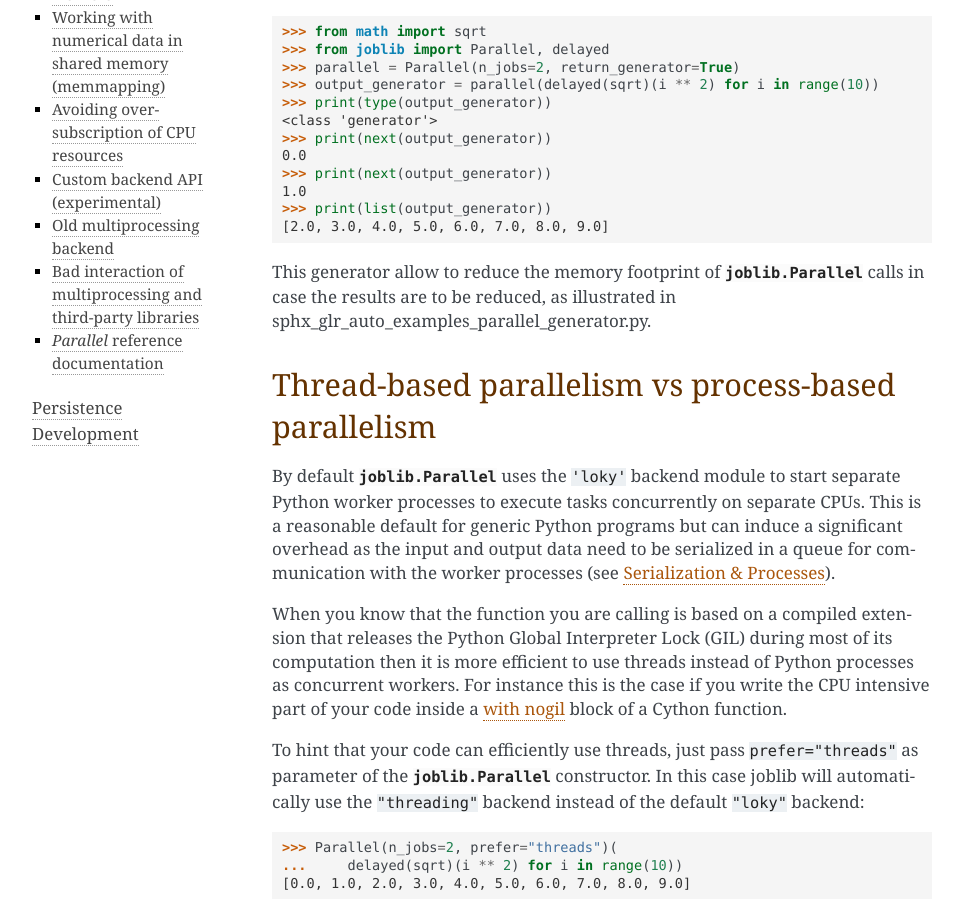
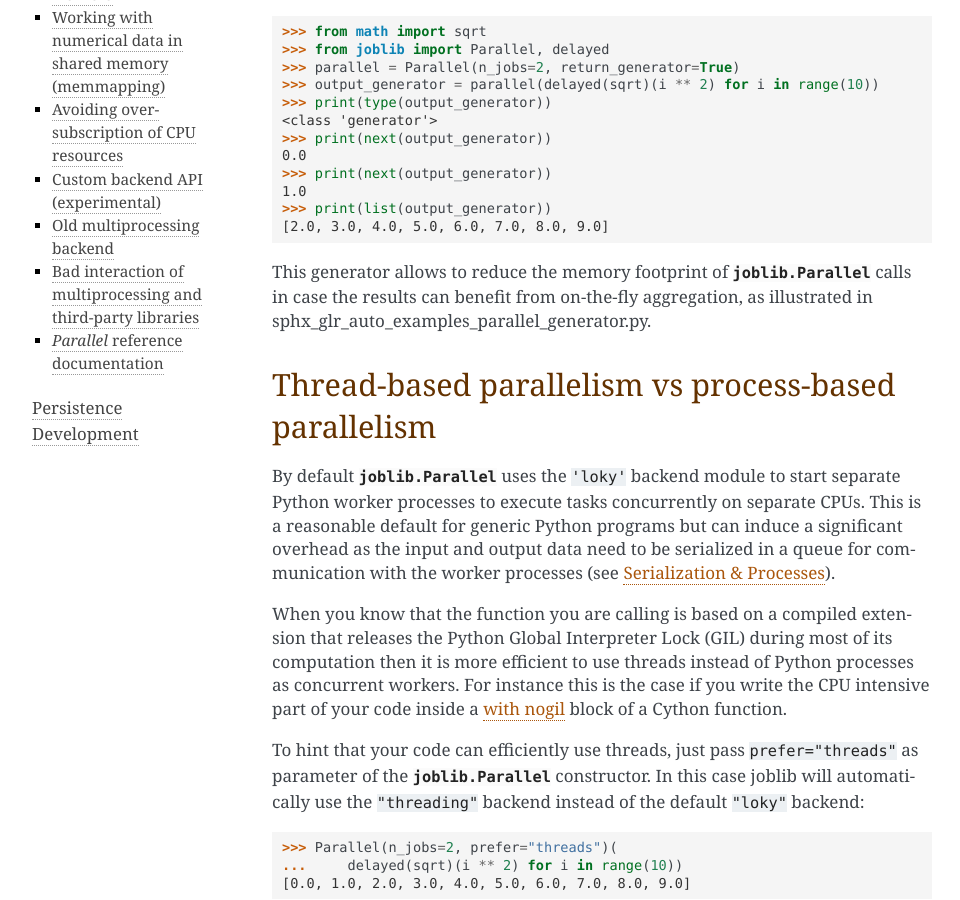
Before and after one commit to joblib/joblib, a Sphinx documentation site: the page built from doc/parallel.rst, in a window 1280 px wide and 900 px high, scrolled down 630 px. Shown: the whole window, without its empty margins (148-1108 px from the left). Built offline with Sphinx 7.4.7, drawn with Linux system fonts in a browser that asks for light colours; formulas are drawn with MathJax 3; pages that are not in the unit, such as notebooks, are missing from menus.

Commit message:
Update doc/parallel.rst
Co-authored-by: Olivier Grisel <olivier.grisel@ensta.org>

```diff
--- a/doc/parallel.rst
+++ b/doc/parallel.rst
@@ -40,9 +40,9 @@ of the outputs always matches the order of the inputs::
     >>> print(list(output_generator))
     [2.0, 3.0, 4.0, 5.0, 6.0, 7.0, 8.0, 9.0]
 
-This generator allow to reduce the memory footprint of :class:`joblib.Parallel`
-calls in case the results are to be reduced, as illustrated in
-:ref:`sphx_glr_auto_examples_parallel_generator.py`.
+This generator allows to reduce the memory footprint of :class:`joblib.Parallel`
+calls in case the results can benefit from on-the-fly aggregation, as illustrated
+in :ref:`sphx_glr_auto_examples_parallel_generator.py`.
 
 Thread-based parallelism vs process-based parallelism
 =====================================================
```
